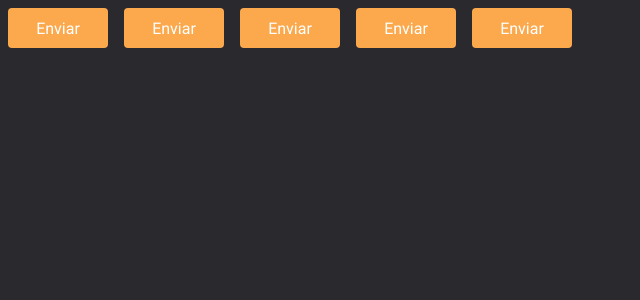
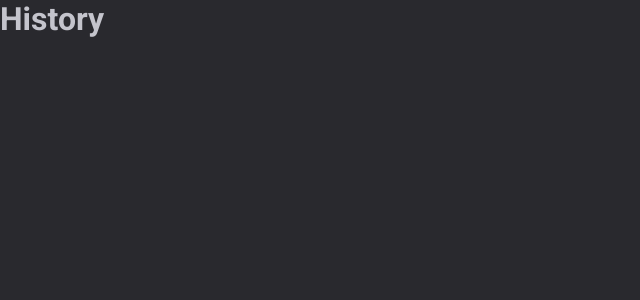
Before and after one commit to RafaelaBicalho/ignite-timer, a React (Vite) app: page /History in a window 1280 px wide. Shown: the top 300 px of the page, without its empty margins (0-640 px from the left). Built offline with nearby package versions, Linux system fonts and the light colour scheme.

Commit message:
React Router DOM

```diff
--- a/package.json
+++ b/package.json
@@ -6,13 +6,13 @@
   "scripts": {
     "dev": "vite",
     "build": "tsc && vite build",
-    "lint": "eslint src --ext ts,tsx --report-unused-disable-directives --max-warnings 0",
-    "preview": "vite preview",
-    "lint": "eslint src --ext .ts,.tsx"
+    "lint": "eslint src --ext .ts,.tsx",
+    "preview": "vite preview"
   },
   "dependencies": {
     "react": "^18.2.0",
     "react-dom": "^18.2.0",
+    "react-router-dom": "^6.11.0",
     "styled-components": "^5.3.10"
   },
   "devDependencies": {
--- a/src/App.tsx
+++ b/src/App.tsx
@@ -1,5 +1,6 @@
 import { ThemeProvider } from 'styled-components'
-import { Button } from './components/Button'
+import { BrowserRouter } from 'react-router-dom'
+import { Router } from './Router'
 
 import { GlobalStyle } from './styles/global'
 import { defaultTheme } from './styles/themes/default'
@@ -7,12 +8,9 @@
 export function App() {
   return (
     <ThemeProvider theme={defaultTheme}>
-      <Button variant="primary" />
-      <Button variant="secondary" />
-      <Button variant="sucess" />
-      <Button variant="danger" />
-      <Button />
-
+      <BrowserRouter>
+        <Router />
+      </BrowserRouter>
       <GlobalStyle />
     </ThemeProvider>
   )
--- /dev/null
+++ b/src/Router.tsx
@@ -0,0 +1,12 @@
+import { Routes, Route } from 'react-router-dom'
+import { Home } from './pages/Home'
+import { History } from './pages/History'
+
+export function Router() {
+  return (
+    <Routes>
+      <Route path="/" element={<Home />} />
+      <Route path="/History" element={<History />} />
+    </Routes>
+  )
+}
--- a/src/components/Button.styles.ts
+++ /dev/null
@@ -1,25 +0,0 @@
-import styled, { css } from 'styled-components'
-
-export type ButtonVariant = 'primary' | 'secondary' | 'danger' | 'sucess'
-
-interface ButtonContainerProps {
-  variant: ButtonVariant
-}
-
-const buttonVariants = {
-  primary: 'purple',
-  secondary: 'orange',
-  danger: 'red',
-  sucess: 'green',
-}
-
-export const ButtonContainer = styled.button<ButtonContainerProps>`
-  width: 100px;
-  height: 40px;
-  border-radius: 4px;
-  border: 0;
-  margin: 8px;
-
-  background-color: ${(props) => props.theme['yellow-500']};
-  color: ${(props) => props.theme.white};
-`
--- a/src/components/Button.tsx
+++ /dev/null
@@ -1,9 +0,0 @@
-import { ButtonContainer, ButtonVariant } from './Button.styles'
-
-interface ButtonProps {
-  variant?: ButtonVariant
-}
-
-export function Button({ variant = 'primary' }: ButtonProps) {
-  return <ButtonContainer variant={variant}>Enviar</ButtonContainer>
-}
--- /dev/null
+++ b/src/pages/History.tsx
@@ -0,0 +1,3 @@
+export function History() {
+  return <h1>History</h1>
+}
--- /dev/null
+++ b/src/pages/Home.tsx
@@ -0,0 +1,3 @@
+export function Home() {
+  return <h1>Home</h1>
+}
```
Also changed, not shown: 1 other file (tests, documents, lock files or other folders).
